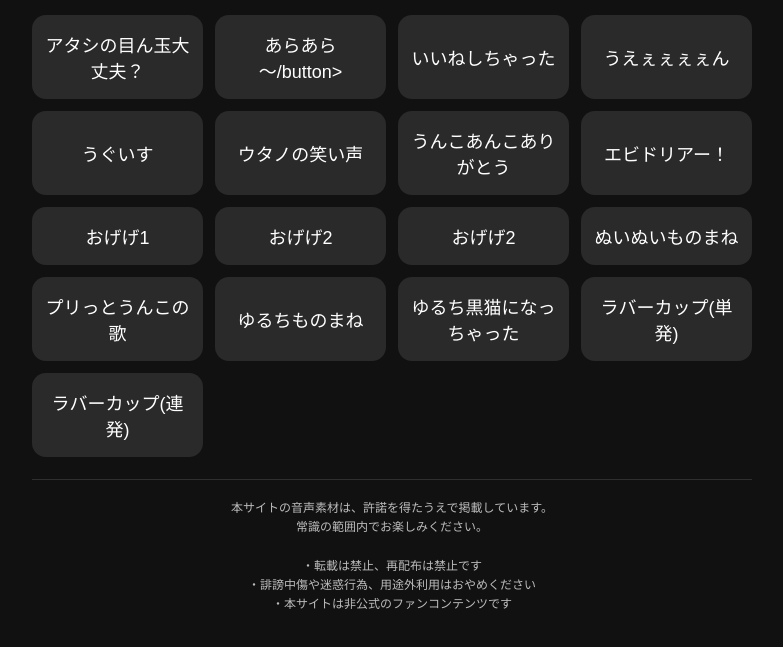
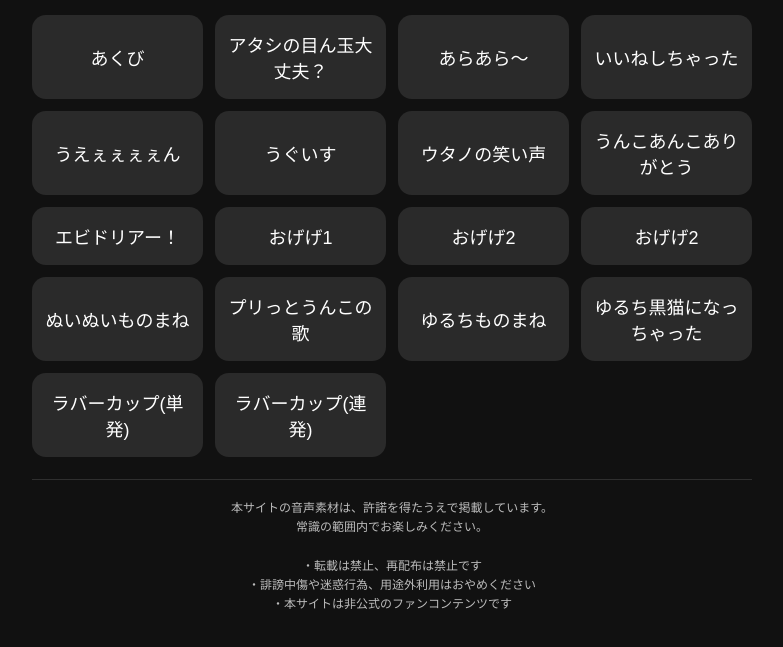
Before and after one commit to 47fl2221/momotsukihagu_button, a plain HTML site: page index.html in a window 1280 px wide. Shown: the part 75-722 px from the top of the page, without its empty margins (248-1031 px from the left). Drawn offline with Linux system fonts and the light colour scheme.

Commit message:
Update index.html

```diff
--- a/index.html
+++ b/index.html
@@ -47,8 +47,9 @@
 <h1>桃月はぐボタン</h1>
 
 <div class="grid">
+  <button onclick="play('あくび')">あくび</button>
   <button onclick="play('アタシの目ん玉大丈夫？')">アタシの目ん玉大丈夫？</button>
-  <button onclick="play('あらあら～')">あらあら～/button>
+  <button onclick="play('あらあら～')">あらあら～</button>
   <button onclick="play('いいねしちゃった')">いいねしちゃった</button>
   <button onclick="play('うえぇぇぇぇん')">うえぇぇぇぇん</button>
   <button onclick="play('うぐいす')">うぐいす</button>
```
